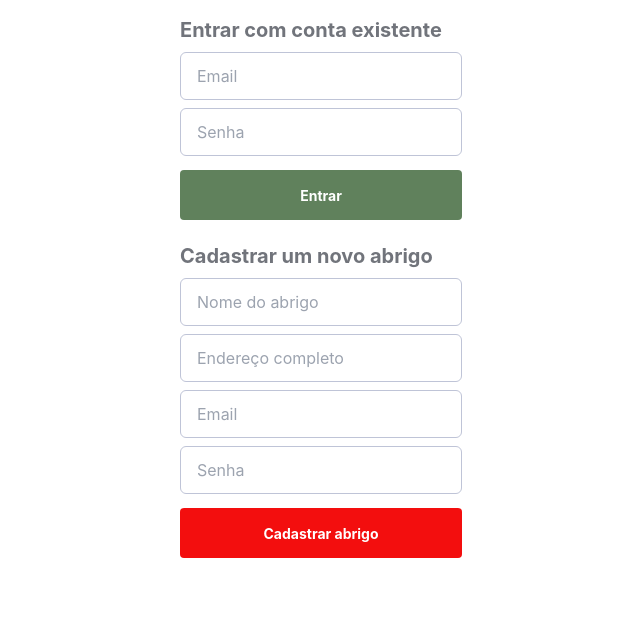
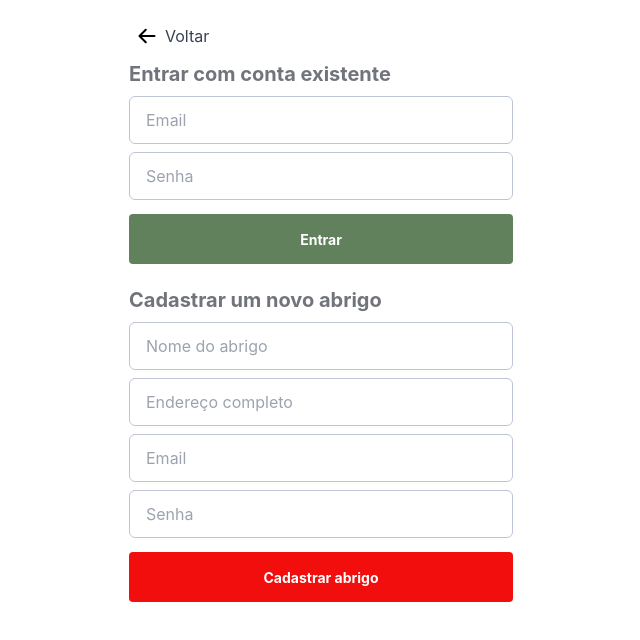
Before and after one commit to Encontrar-Pets/frontend, a React (Create React App) app: page /shelter in a window 1280 px wide. Shown: the top 640 px of the page, without its empty margins (319-959 px from the left). Built offline with nearby package versions, Linux system fonts and the light colour scheme.

Commit message:
bug fixies

```diff
--- a/src/pages/add-shelter/index.tsx
+++ b/src/pages/add-shelter/index.tsx
@@ -1,8 +1,10 @@
+import { useNavigate } from "react-router-dom";
+
 import useForm from "hooks/form";
 import Button from "components/button";
 import Input from "components/input";
 import { validate } from "utils/validate";
-import { useNavigate } from "react-router-dom";
+import BackButton from "components/back-button";
 
 const loginValidations = {
   email: [validate.isEmpty()],
@@ -37,8 +39,13 @@ export default function AddShelter() {
 
   return (
     <div className="flex w-full justify-center px-4">
-      <div className="flex flex-col max-w-96">
-        <h2 className="mt-4 text-xl font-bold text-primary-gray">
+      <div className="flex flex-col w-full max-w-96">
+
+        <BackButton
+          onClick={() => navigate('/')}
+        />
+
+        <h2 className="mt-1 text-xl font-bold text-primary-gray">
           Entrar com conta existente
         </h2>
 
--- a/src/pages/pet-details/index.tsx
+++ b/src/pages/pet-details/index.tsx
@@ -20,7 +20,6 @@ export default function PetDetails() {
 
   useEffect(() => {
     (async () => {
-      console.log(pet)
       if (id && !pet) {
         const response = await serviceGetPet.fetch({ dynamicRoutes: `pets/details?_id=${id}` });
         if (response) setPet(response.data);
--- a/src/pages/pet-list/index.tsx
+++ b/src/pages/pet-list/index.tsx
@@ -57,7 +57,7 @@ export default function PetList() {
 
   return (
     <div className='flex w-full justify-center px-4'>
-      <div className="flex flex-col max-w-96">
+      <div className="flex flex-col w-full max-w-96">
         <BackButton onClick={() => window.location.href = '/'} />
 
         <h2 className="mt-2">Secione um abrigo:</h2>
```
